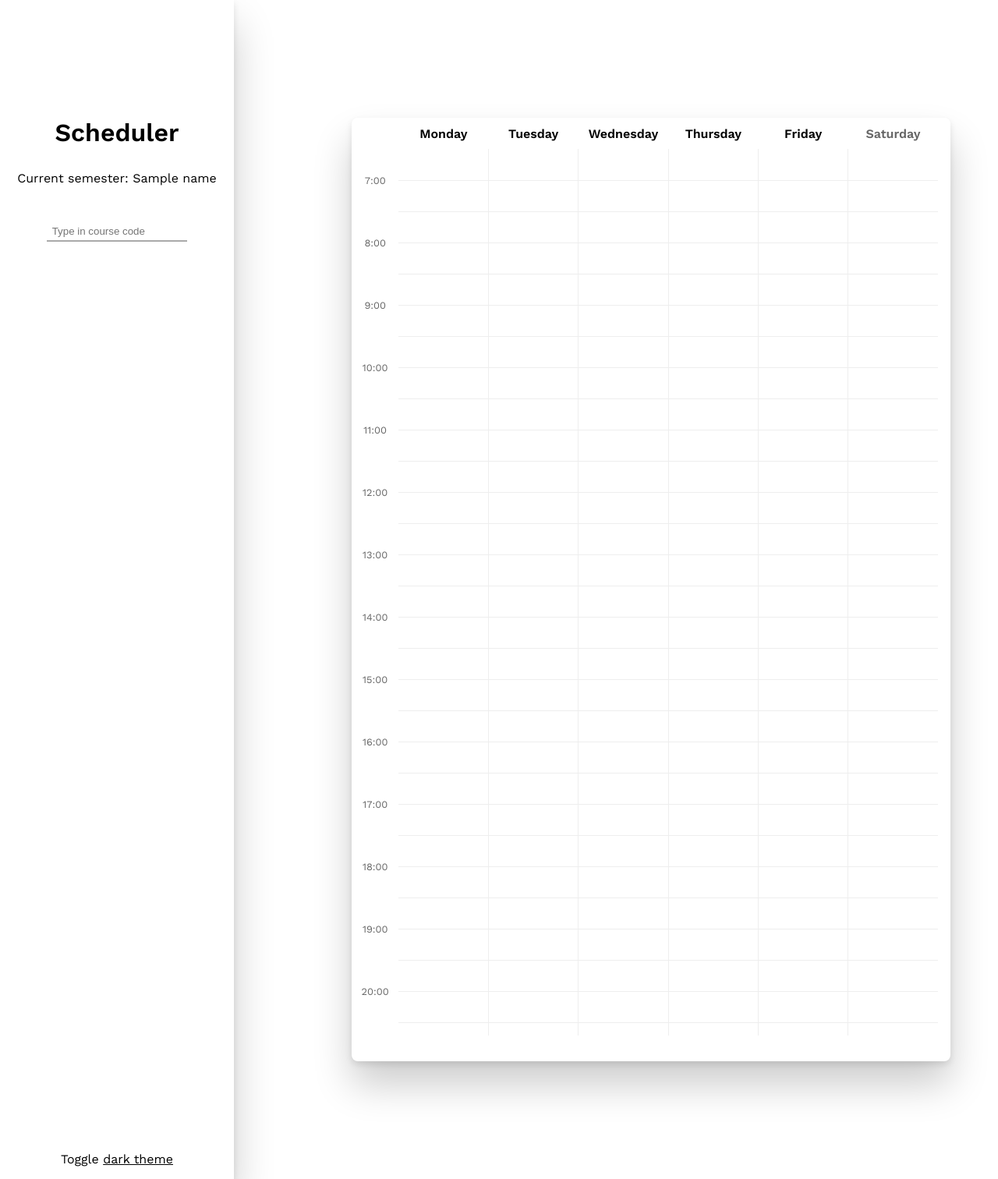
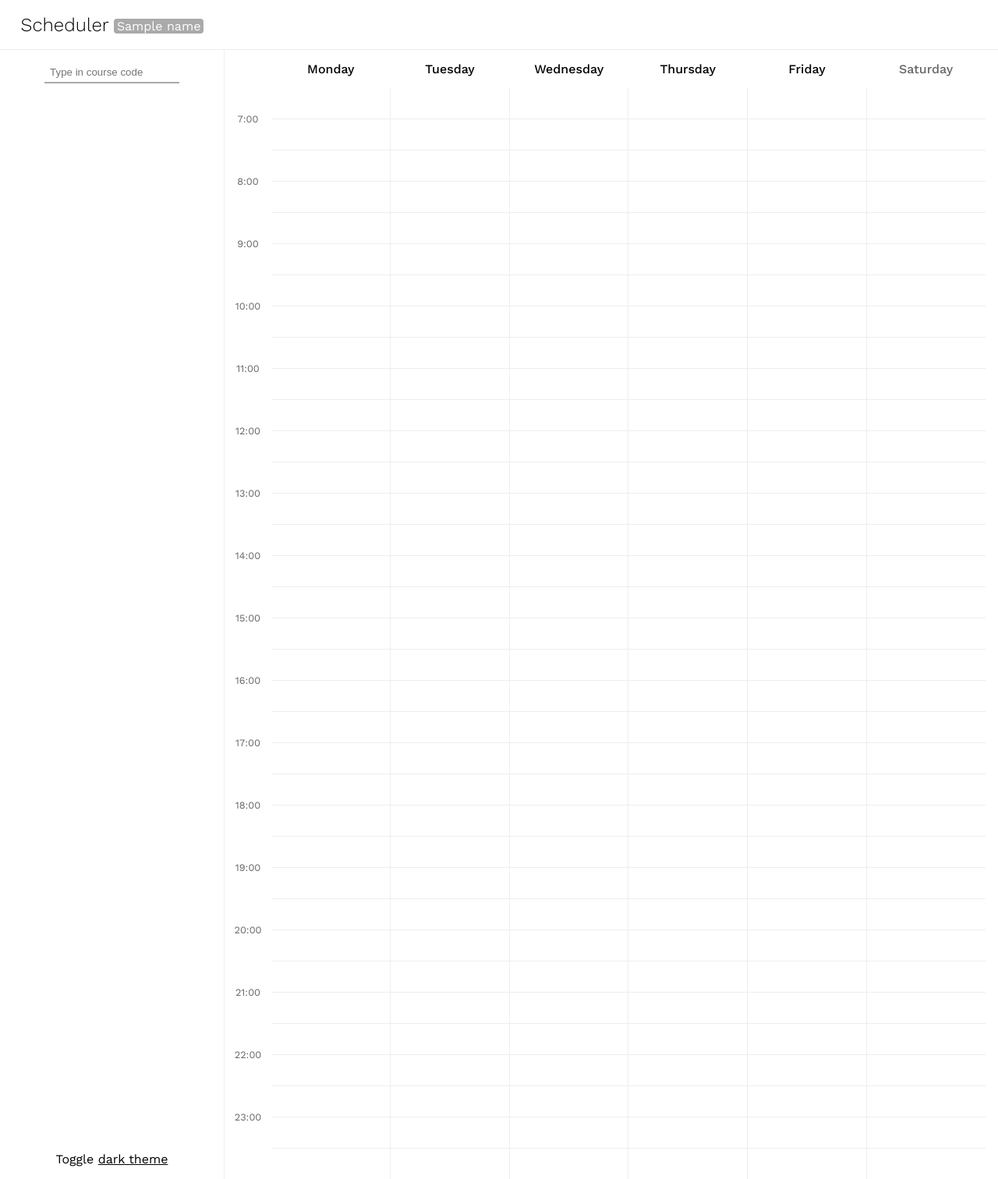
Before and after one commit to aldan/scheduler, a Django app: template templates/app/scheduler.html in a window 1280 px wide. Shown: the whole page at 78% size. Run offline with Django 3.2, Linux system fonts and the light colour scheme; the template is opened without the code that fills it: most values are stand-ins (such as "Sample title", 1, 10 or a date in 2020); lists and menus that the app fills with data are empty; some libraries are stand-ins or nearby versions.

Commit message:
ui: switched ui layout

```diff
--- a/app/static/app/index.js
+++ b/app/static/app/index.js
@@ -496,6 +496,17 @@ $(document).ready(() => {
         selectSchedule(1);
     }
 
+    { /* shadow on scroll (timetable header) */
+        $('.timetable-box').on('scroll', () => {
+
+            if ($('.timetable-box').scrollTop()) {
+                $('.timetable-header').addClass('timetable-header-shadow');
+            } else {
+                $('.timetable-header').removeClass('timetable-header-shadow');
+            }
+        });
+    }
+
     $('#course-selector').autocomplete({ /* autocomplete for course selector */
         autoFocus: true,
         delay: 100,
--- a/app/static/app/style.css
+++ b/app/static/app/style.css
@@ -217,25 +217,30 @@ html {
 }
 
 body {
+    height: 100%;
+    width: 100%;
+    margin: 0;
+    padding: 0;
+
+    display: flex;
+    flex-flow: column nowrap;
+
+    font-family: 'Work Sans', sans-serif;
     background: var(--background);
     color: var(--text);
-    margin: 0;
-    padding: 0;
-    height: 100%;
-    width: 100%;
-    font-family: 'Work Sans', sans-serif;
 }
 
 .container {
+    flex: 1 1 auto;
+
     display: flex;
-    height: 100%;
-    align-items: center;
-    z-index: 2;
+    min-height: 0; /* does not shrink properly if removed */
+    /*align-items: center;*/
 }
 
 .section {
-    margin: 0 10vh 0 0;
-    box-shadow: 0 30px 50px rgba(0, 0, 0, .2), 0 4px 8px rgba(0, 0, 0, .1);
+    /*margin: 0 10vh 0 0;*/
+    /*box-shadow: 0 30px 50px rgba(0, 0, 0, .2), 0 4px 8px rgba(0, 0, 0, .1);*/
 }
 
 .loading-string::after {
@@ -261,27 +266,57 @@ body {
     background: var(--scrollbar-th);
 }
 
+/* Header Styles ***************************************************************************************************/
+
+.header {
+    flex: 0 0 4em;
+
+    display: flex;
+
+    background: var(--background);
+    border-bottom: solid 1px var(--border);
+}
+
+.header-title-container {
+    width: 18em;
+
+    display: flex;
+    justify-content: center;
+    align-items: center;
+}
+
+.header-app-title {
+    margin-right: 0.25em;
+
+    font-size: 1.5em;
+    font-weight: 300;
+    color: var(--text);
+}
+
+.header-semester-title {
+    margin-top: 0.25em;
+    padding: 0 0.25em 0 0.25em;
+
+    background: var(--background-light);
+    color: var(--text-alt);
+    border-radius: 0.25em;
+}
+
 /* Sidebar Styles *****************************************************************************************************/
 
 .sidebar {
+    flex: 0 0 18em;
+    height: 100%;
+
     display: flex;
-    flex: 1 0 300px;
-    height: 100%;
+    flex-direction: column;
+    text-align: center;
+
     background: var(--background);
     color: var(--text);
+    border-right: solid 1px var(--border);
     z-index: 10;
     overflow: auto;
-    flex-direction: column;
-    text-align: center;
-}
-
-.sidebar-header {
-    margin: 10vh 0 2vh 0;
-}
-
-.textbox {
-    color: var(--text);
-    margin: 0 0 3vh 0;
 }
 
 #schedule-selector {
@@ -289,7 +324,7 @@ body {
 }
 
 .course-select {
-    margin: 0 0 2vh 0;
+    margin: 1em 0 1em 0;
 }
 
 .course-list {
@@ -461,7 +496,7 @@ body {
     height: 1em;
     width: 1em;
     margin: auto;
-    color: rgba(255,255,255,1);
+    color: rgba(255, 255, 255, 1);
     border: 1px solid var(--transparent-10);
     border-radius: 1em;
     transition: all 0.2s;
@@ -602,25 +637,42 @@ table {
 }
 
 .timetable {
-    flex: 9 0 auto;
-    height: 80vh;
-    width: 60vw;
-    min-width: 700px;
-    border-radius: .5em;
+    flex: 1 1 auto;
+    min-width: 40em;
 }
 
 .timetable-view {
+    display: flex;
+    flex-flow: column nowrap;
+
     height: 100%;
     margin: 0 auto;
-    padding-right: 1em;
+}
+
+.timetable-online-course-list {
+    /*display: flex;*/
+    display: none;
+    flex: 0 0 5em;
+    border-bottom: solid 1px var(--border);
 }
 
 .timetable-header {
-    height: 40px;
+    flex: 0 0 3em;
+    z-index: 5;
+}
+
+.timetable-header-shadow {
+    box-shadow: 0 0.5em 0.5em rgba(0, 0, 0, .1), 0 0.25em 0.25em rgba(0, 0, 0, .05);
+}
+
+.timetable-header tr {
+    height: 3em;
 }
 
 .timetable-box {
-    height: 94%;
+    flex: 1 1 auto;
+    margin: 0 1em 0em 0;
+
     overflow-x: hidden;
     overflow-y: scroll;
     -ms-overflow-style: none;
@@ -648,6 +700,10 @@ table {
 
 .sunday {
     display: none;
+}
+
+th {
+    font-weight: 500;
 }
 
 td {
@@ -679,7 +735,7 @@ tr.timetable-last td {
     color: var(--text-alt);
     text-align: left;
     font-size: 0.9em;
-    z-index: 10;
+    z-index: 3;
     padding: 0.5em;
     overflow-x: hidden;
     border-radius: 2px;
--- a/templates/app/app.html
+++ b/templates/app/app.html
@@ -5,7 +5,7 @@
     <title>{% block title %}{{ page_title }}{% endblock %}</title>
     <link rel="stylesheet" type="text/css" href="{% static 'app/style.css' %}">
     {# Work Sans font #}
-    <link href="https://fonts.googleapis.com/css2?family=Work+Sans:ital,wght@0,200;0,400;0,500;0,600;1,200;1,400;1,500;1,600&display=swap" rel="stylesheet">
+    <link href="https://fonts.googleapis.com/css2?family=Work+Sans:ital,wght@0,100;0,200;0,300;0,400;0,500;0,600;0,700;1,100;1,200;1,300;1,400;1,500;1,600&display=swap" rel="stylesheet">
     {# jQuery #}
     <script type="text/javascript" src="https://ajax.googleapis.com/ajax/libs/jquery/3.5.1/jquery.min.js"></script>
     {# jQuery UI #}
--- a/templates/app/scheduler.html
+++ b/templates/app/scheduler.html
@@ -42,19 +42,23 @@
 {% endblock %}
 
 {% block content %}
+
+    <header class="header">
+        <div class="header-title-container">
+            <span class="header-app-title">Scheduler</span>
+            <span class="header-semester-title">{{ name }}</span>
+        </div>
+    </header>
+
     <div class="container">
         <div class="section sidebar">
-            <h1 class="sidebar-header">Scheduler</h1>
-            <div class="textbox">
-                <div>Current semester: {{ name }}</div>
-            </div>
             <div class="schedule-select">
                 <select id="schedule-selector" type="text">
                     <option value="1" selected>Default</option>
                 </select>
             </div>
             <div class="course-select">
-                <input id="course-selector" type="" placeholder="Type in course code">
+                <input id="course-selector" placeholder="Type in course code">
             </div>
             <div class="course-list">
                 <div id="course-list-view"></div>
@@ -65,6 +69,7 @@
         </div>
         <div class="section timetable">
             <div class="timetable-view">
+                <div class="timetable-online-course-list"></div>
                 <table class="timetable-header">
                     <tr>
                         <th class="timetable-time"></th>
@@ -75,6 +80,7 @@
                         <th class="timetable-workday">Friday</th>
                         <th class="timetable-weekend">Saturday</th>
                         <th class="timetable-weekend sunday">Sunday</th>
+                        <th style="width: 1em;"></th>
                     </tr>
                 </table>
 
```
